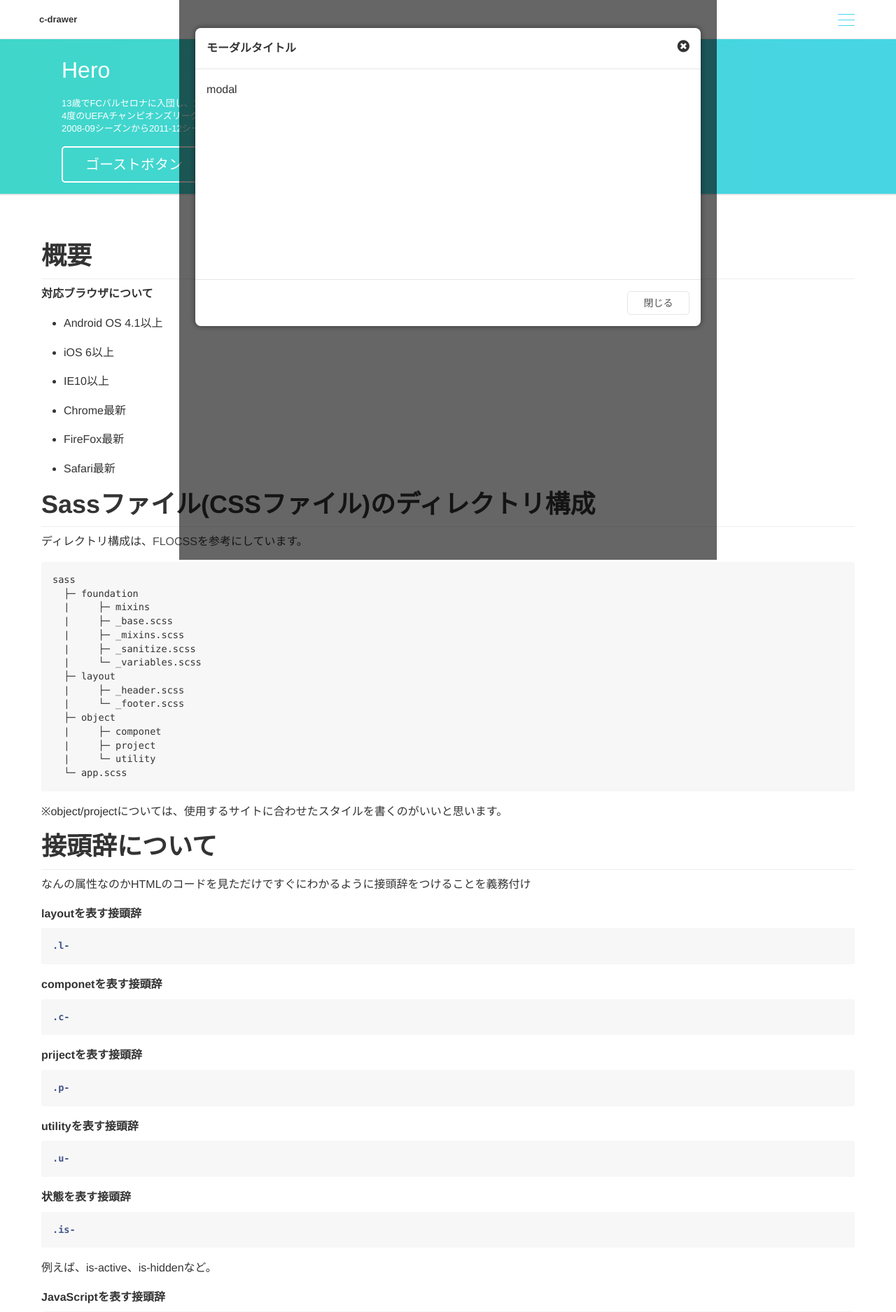
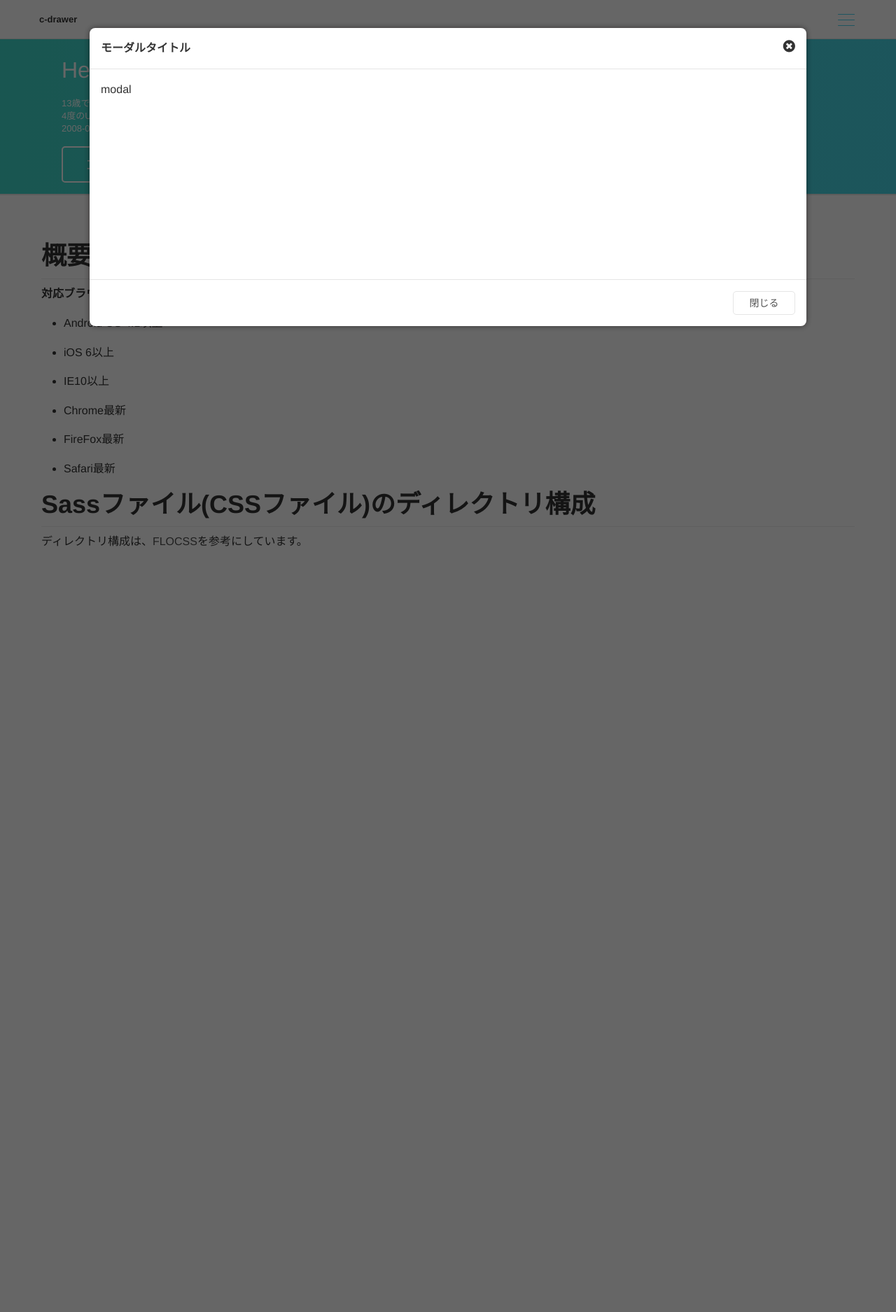
Before and after one commit to Takumi0901/Flanky, a PHP site: page / in a window 1280 px wide, after a click on "modal". Shown: the top 1875 px of the page at 70% size. After the commit the page ends 781 px from the top, so only its background shows below. Run offline with PHP 8.4, Linux system fonts and the light colour scheme.

Commit message:
modal修正

```diff
--- a/dist/css/app.css
+++ b/dist/css/app.css
@@ -2549,9 +2549,8 @@
 }
 
 @media (min-width: 768px) {
-  .c-modal {
-    width: 60%;
-    left: 20%;
+  .c-modal__panel {
+    width: 80%;
   }
 }
 /*
--- a/src/sass/object/component/_modal.scss
+++ b/src/sass/object/component/_modal.scss
@@ -126,8 +126,7 @@
 
 
 @media ( min-width : $breakpoint ) {
-  .c-modal{
-    width: 60%;
-    left: 20%;
+  .c-modal__panel{
+    width: 80%;
   }
 }
```
Also changed, not shown: dist/css/app.min.css, 1 other file.
